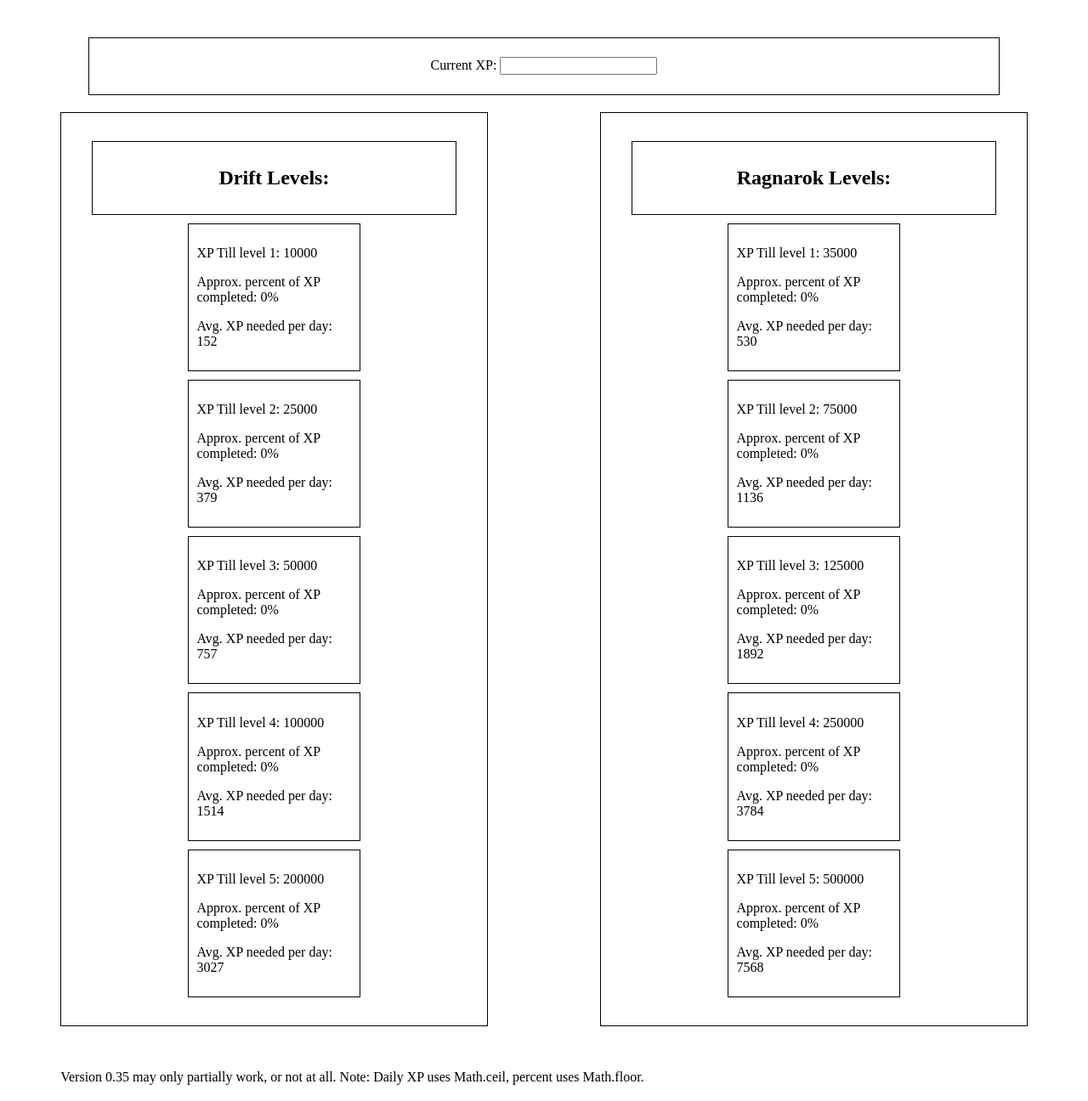
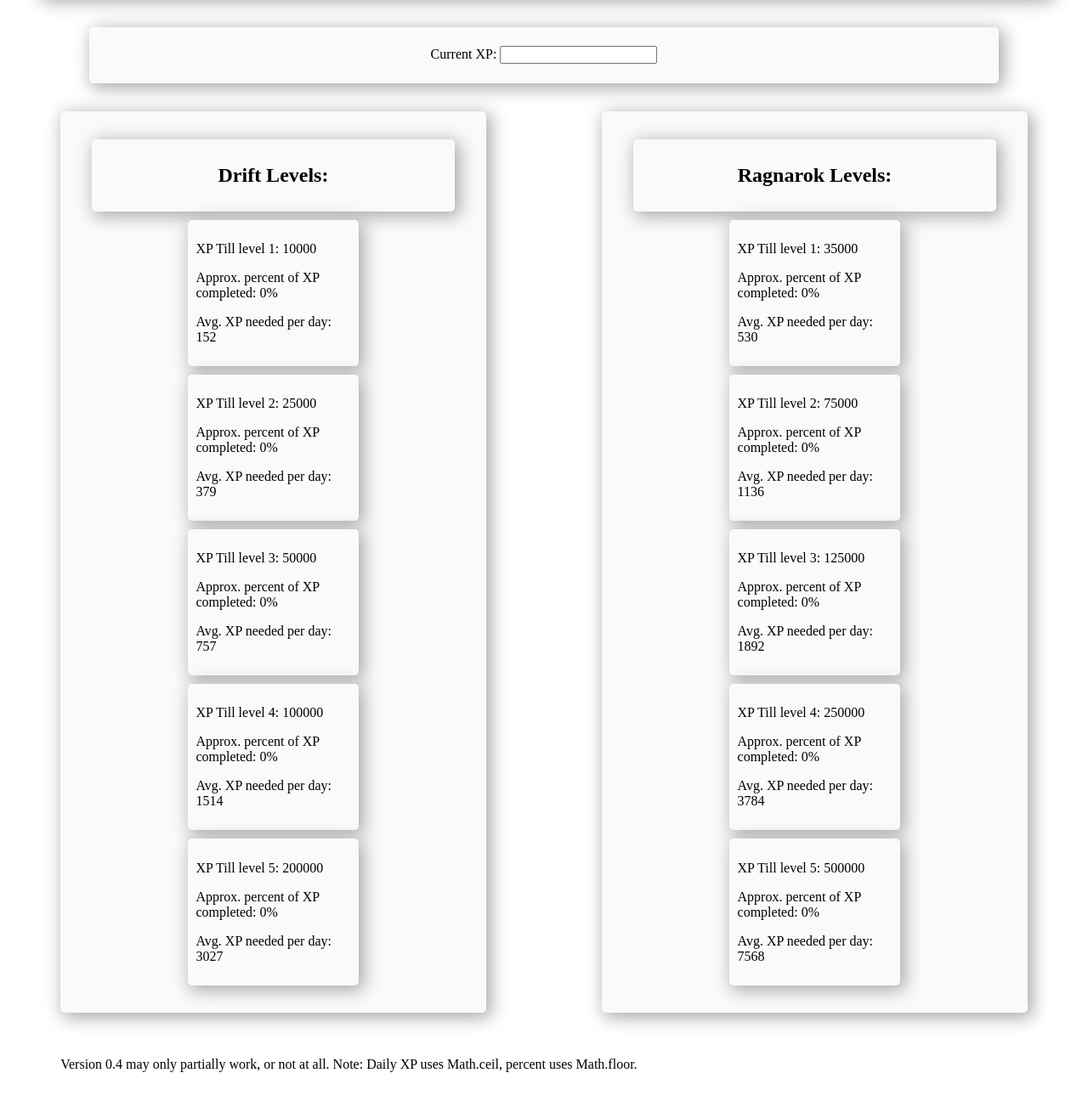
Before and after one commit to eschrofe/Fortnite-XP-Calculator, a plain HTML site: page index.html in a window 1280 px wide. Shown: the part 144-1440 px from the top of the page at 85% size. Drawn offline with nearby package versions, Linux system fonts and the light colour scheme.

Commit message:
updated css

```diff
--- a/css/Stylesheet.css
+++ b/css/Stylesheet.css
@@ -8,13 +8,20 @@ header, #main, #main > header, #left > header, footer {
     width: 90%;
 }
 
-header, #main, #main > header, #left, #left > header, #left > article, #right, #right > header, #right > article, footer {
+header, #main, #left, #left > header, #left > article, #right, #right > header, #right > article, footer {
     margin: 10px auto;
     padding: 2%;
 }
 
+#main > header {
+    margin-top: 0;
+    margin-bottom: 2%;
+}
+
 header, #main > header,  #left, #left > header, #left > article, #right, #right > header, #right > article {
-    border: 1px solid #000000;
+    border-radius: 5px;
+    background-color: #fafafa;
+    box-shadow: 4px 4px 20px 2px #aaa;
 }
 
 header, #left > header, #right > header {
--- a/index.html
+++ b/index.html
@@ -177,7 +177,7 @@
         </section>
       </section>
       <footer>
-        <p>Version 0.35 may only partially work, or not at all. Note: Daily XP uses Math.ceil, percent uses Math.floor.</p>
+        <p>Version 0.4 may only partially work, or not at all. Note: Daily XP uses Math.ceil, percent uses Math.floor.</p>
       </footer>
 
     </div>
```
